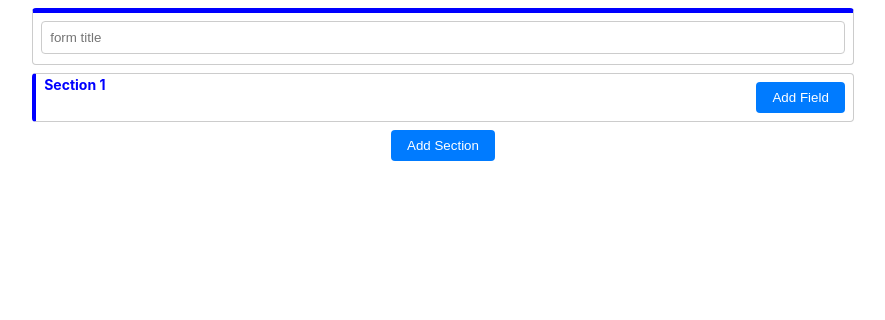
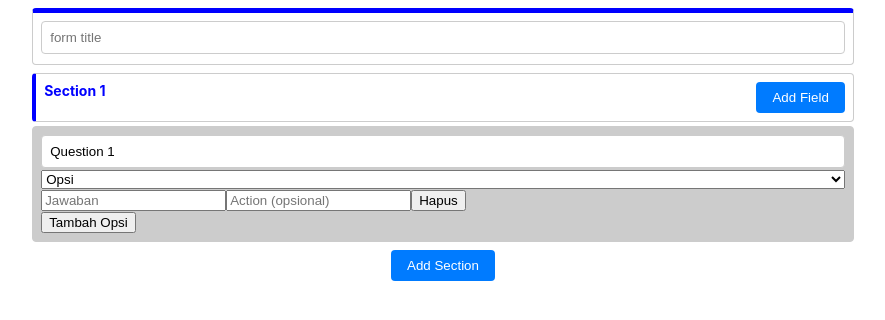
Before and after one commit to asarisoft/DynamicFormLikeGoogleForm, a React (Create React App) app: page / in a window 1280 px wide. Shown: the top 320 px of the page, without its empty margins (197-1082 px from the left). Built offline with nearby package versions, Linux system fonts and the light colour scheme.

Commit message:
set is active fields on click

```diff
--- a/src/components/form/fields/index.js
+++ b/src/components/form/fields/index.js
@@ -1,23 +1,19 @@
-// components/form/field.js
 import React, { Component } from 'react';
 import Options from './option';
 import Checkbox from './checkbox';
 import Scale from './scale';
 import Paragraph from './paragraph';
 import { FieldsContainer } from './indexElement';
-import {
-  Input,
-  TextArea
-} from '../../general';
+import { Input, TextArea } from '../../general';
 
 class Field extends Component {
   constructor(props) {
     super(props);
     this.state = {
-      question: '', // Pertanyaan
       answerType: 'options', // Jenis jawaban awal
     };
   }
+
 
   handleInputChange = (e) => {
     const { name, value } = e.target;
@@ -45,17 +41,19 @@ class Field extends Component {
   }
 
   render() {
-    const { question } = this.state;
-
+    const { field } = this.props;
     return (
-      <FieldsContainer>
+      <FieldsContainer onClick={this.props.onClick}>
         <Input
           type="text"
           name="question"
           placeholder='question'
-          value={question}
+          value={field?.title}
           onChange={this.handleInputChange}
         />
+
+        {field?.isActive && (
+          <>
             <select
               name="answerType"
               value={this.state.answerType}
@@ -67,6 +65,8 @@ class Field extends Component {
               <option value="paragraph">Paragraf</option>
             </select>
             {this.renderAnswerTypeComponent()}
+          </>
+        )}
       </FieldsContainer>
     );
   }
--- a/src/components/form/fields/indexElement.js
+++ b/src/components/form/fields/indexElement.js
@@ -9,4 +9,5 @@ export const FieldsContainer = styled.div`
     margin: 4px 0;
     border: 1px solid #ccc;
     padding: 8px;
+    background-color: #ccc;
 `;
--- a/src/components/form/index.js
+++ b/src/components/form/index.js
@@ -12,7 +12,9 @@ class Form extends Component {
       sections: [
         {
           label: 'Section 1',
-          fields: [], // Pertanyaan awal di Section 1
+          fields: [
+            { title: 'Question 1', isActive: true },
+          ],
         },
       ],
     };
@@ -31,24 +33,43 @@ class Form extends Component {
 
   // Fungsi untuk menambah pertanyaan baru ke dalam section
   addQuestionToSection = (sectionIndex) => {
-    const newQuestion = `Question ${this.state.sections[sectionIndex].fields.length + 1}`;
+    const newQuestion = `Question ${
+      this.state.sections[sectionIndex].fields.length + 1
+    }`;
+    // Set semua pertanyaan dalam section sebagai non-aktif saat pertanyaan baru ditambahkan
     const updatedSections = [...this.state.sections];
-    updatedSections[sectionIndex].fields.push(newQuestion);
+    updatedSections[sectionIndex].fields.forEach((field) => {
+      field.isActive = false;
+    });
+    updatedSections[sectionIndex].fields.push({ question: newQuestion, isActive: true });
+    this.setState({ sections: updatedSections });
+  }
+
+  // Fungsi untuk mengatur pertanyaan sebagai aktif saat diklik
+  setActiveQuestion = (sectionIndex, questionIndex) => {
+    const updatedSections = [...this.state.sections];
+    updatedSections[sectionIndex].fields.forEach((field, index) => {
+      field.isActive = index === questionIndex;
+    });
     this.setState({ sections: updatedSections });
   }
 
   render() {
     const { sections } = this.state;
-    console.log("sss", sections)
+
     return (
       <FormContainer>
         <Header />
         {sections.map((section, sectionIndex) => (
           <div key={sectionIndex}>
             <Section label={section.label}
-              onAddField={()=>this.addQuestionToSection(sectionIndex)} />
-            {section.fields.map((question, questionIndex) => (
-                <Field key={question} label={question} />
+              onAddField={() => this.addQuestionToSection(sectionIndex)} />
+            {section.fields.map((field, questionIndex) => (
+              <Field
+                key={field.question}
+                field={field}
+                onClick={() => this.setActiveQuestion(sectionIndex, questionIndex)}
+              />
             ))}
           </div>
         ))}
--- a/src/components/form/sectionElement.js
+++ b/src/components/form/sectionElement.js
@@ -8,13 +8,12 @@ export const SectionContainer = styled.div`
     padding: 8px;
     margin-top: 8px;
     position: relative;
+    display: flex;
+    justify-content: space-between;
     h3 {
-        position: absolute;
-        top: -16px;
-        left: 0px;
         color: blue;
         font-size: 14px;
-        padding: 4px 8px;
+        margin: 0;
     }
     .button-wrapper {
         text-align: right
```
Lines whose indentation alone changed are shown as unchanged.
